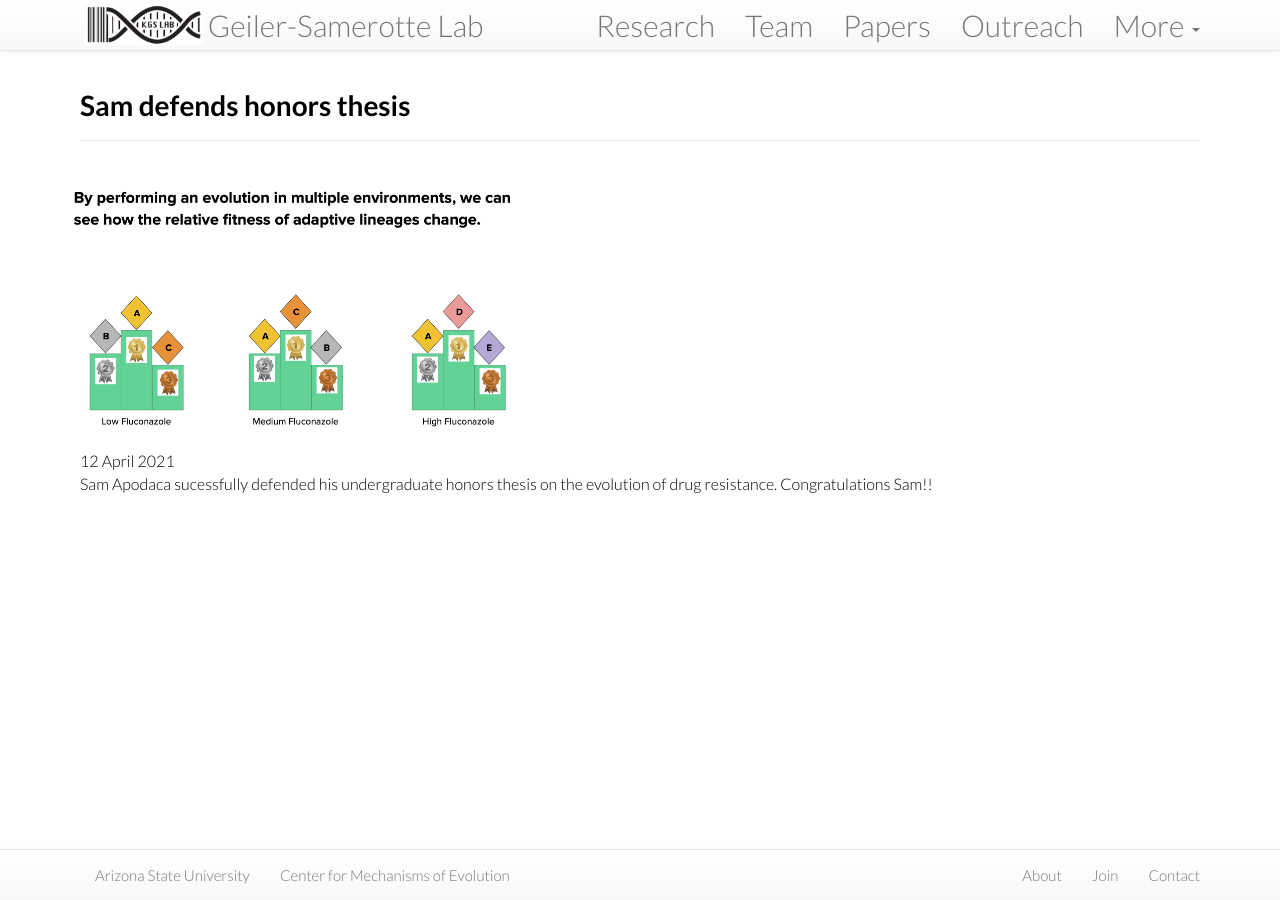
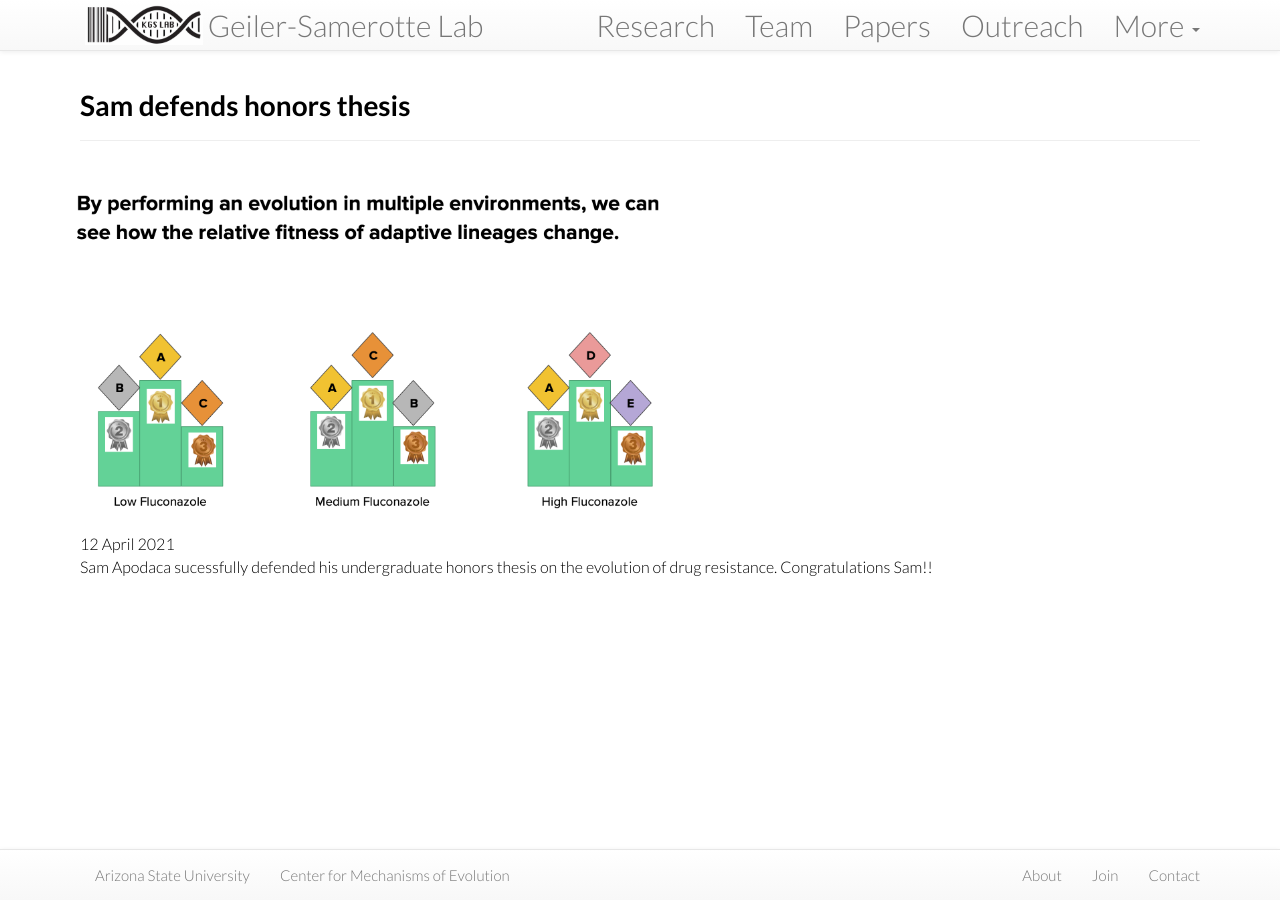
Before and after one commit to Samerotte-Lab/Samerotte-Lab.github.io, a Jekyll site: the page built from news/_posts/2021-4-12-Sam-defends-thesis.md, in a window 1280 px wide. Built offline with Jekyll 4.4.1, drawn with Linux system fonts in a browser that asks for light colours; nearby versions of some CDN libraries.

Commit message:
bigger photos

```diff
--- a/_includes/themes/lab/news.html
+++ b/_includes/themes/lab/news.html
@@ -7,7 +7,7 @@
 <div class="row">
 		<div class="media">
 			{% if page.image %}
-			<img width = 450 class="offset" src="{{ page.image }}">
+			<img width = 600 class="offset" src="{{ page.image }}">
 			{% endif %}
 		</div>
 </div>
```
